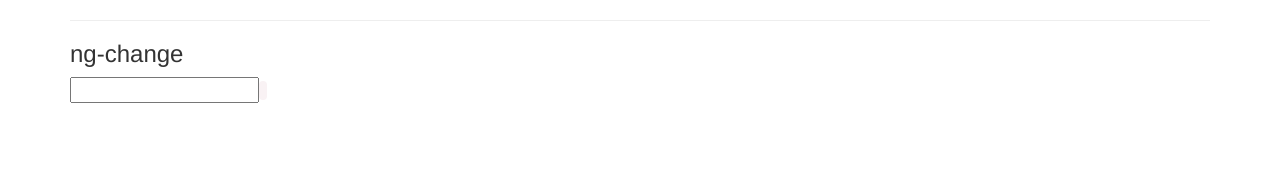
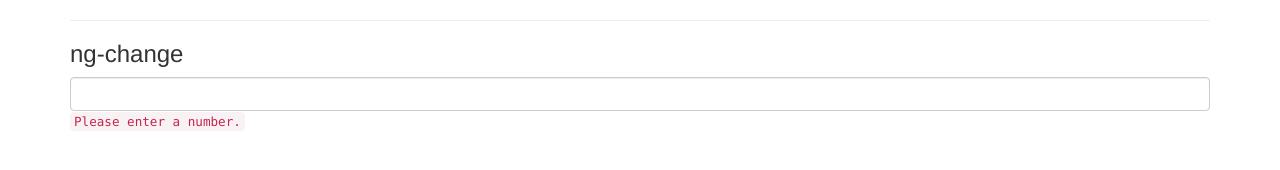
Before and after one commit to zollero/angular--lessons, a website: page app/lessons/directive/built-in-directive2.html in a window 1280 px wide. Drawn offline with nearby package versions, Linux system fonts and the light colour scheme.

Commit message:
Modify file

```diff
--- a/app/lessons/directive/built-in-directive2.html
+++ b/app/lessons/directive/built-in-directive2.html
@@ -11,8 +11,8 @@
         <hr>
         <h3>ng-change</h3>
         <div ng-controller="EquationController">
-            <input type="text" ng-model="equation.x" ng-change="change()" />
-            <code>{{equation.output}}</code>
+            <input type="text" ng-model="equation.x" ng-change="change()" class="form-control" />
+            <code>{{equation.output || "Please enter a number."}}</code>
         </div>
 
     </div>
```
